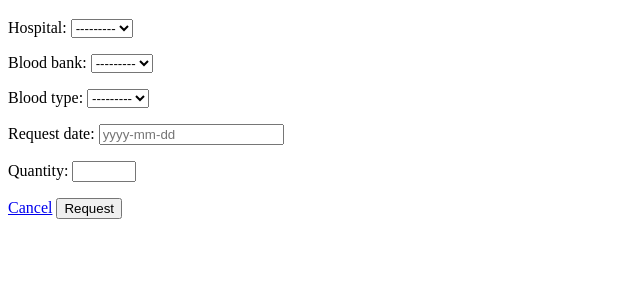
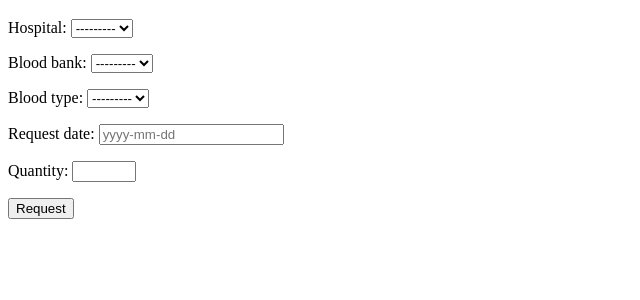
Before and after one commit to CodeLynch/BloodBankSystem, a Django app: template BloodBankSystem/request/templates/request_blood_supply.html in a window 1280 px wide. Shown: the part 175-475 px from the top of the page, without its empty margins (0-640 px from the left). Run offline with Django 4.2, Linux system fonts and the light colour scheme; the template is opened without the code that fills it: values that come from a table or form of the project are taken from there, others are empty.

Commit message:
removed cancel button

```diff
--- a/BloodBankSystem/request/templates/request_blood_supply.html
+++ b/BloodBankSystem/request/templates/request_blood_supply.html
@@ -27,7 +27,6 @@ Request Blood Supply
 <form method="post">
     {% csrf_token %}
     {{ form.as_p }}
-    <a href="{% url 'accounts:index' %}">Cancel</a>
     <button type="submit">Request</button>
 </form>
 {% endblock %}
```
